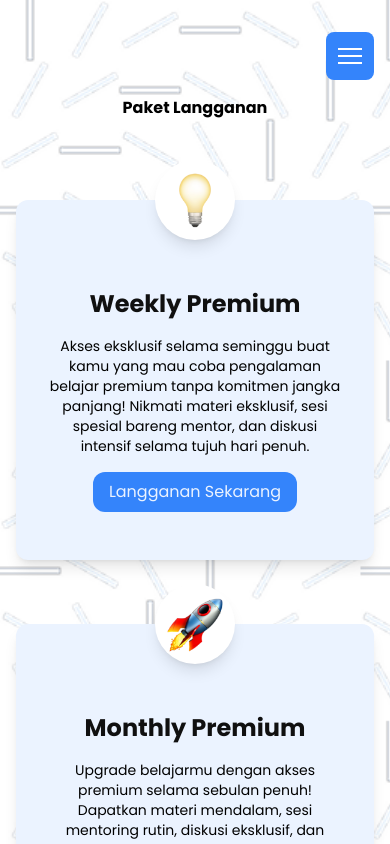
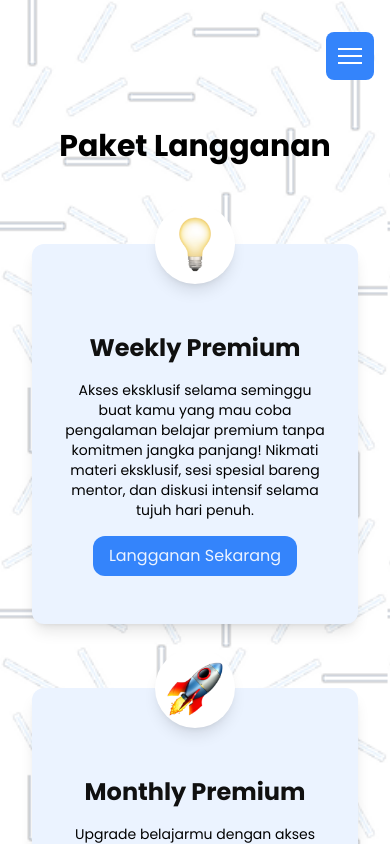
Before and after one commit to syaquiii/innovaspace, a Next.js app: page /langganan in a window 390 px wide. Shown: the top 844 px of the page. Built offline with nearby package versions, Linux system fonts and the light colour scheme.

Commit message:
FIX : adjusting container, langganan page

```diff
--- a/src/app/langganan/page.tsx
+++ b/src/app/langganan/page.tsx
@@ -5,8 +5,10 @@ import Tsubslist from "@/type/Tsubslist";
 
 const page = () => {
   return (
-    <section className="h-fit w-full mycontainer py-24 lg:py-44 bg-langganan">
-      <h1 className="lg:text-5xl text-center font-bold ">Paket Langganan</h1>
+    <section className="h-fit w-full mycontainer py-32 lg:py-44 bg-langganan">
+      <h1 className="lg:text-5xl text-3xl text-center font-bold ">
+        Paket Langganan
+      </h1>
       <div className="grid lg:grid-cols-3 gap-16 mt-20">
         {Subslist.map((item: Tsubslist) => (
           <SubscriptionCard hasButton={true} key={item.id} subs={item} />
--- a/src/styles/globals.css
+++ b/src/styles/globals.css
@@ -3,7 +3,7 @@
 @tailwind utilities;
 
 .mycontainer {
-  @apply container mx-auto lg:px-12  px-4  xl:px-24;
+  @apply container mx-auto lg:px-12  px-8  xl:px-24;
 }
 
 .bg-home {
```
